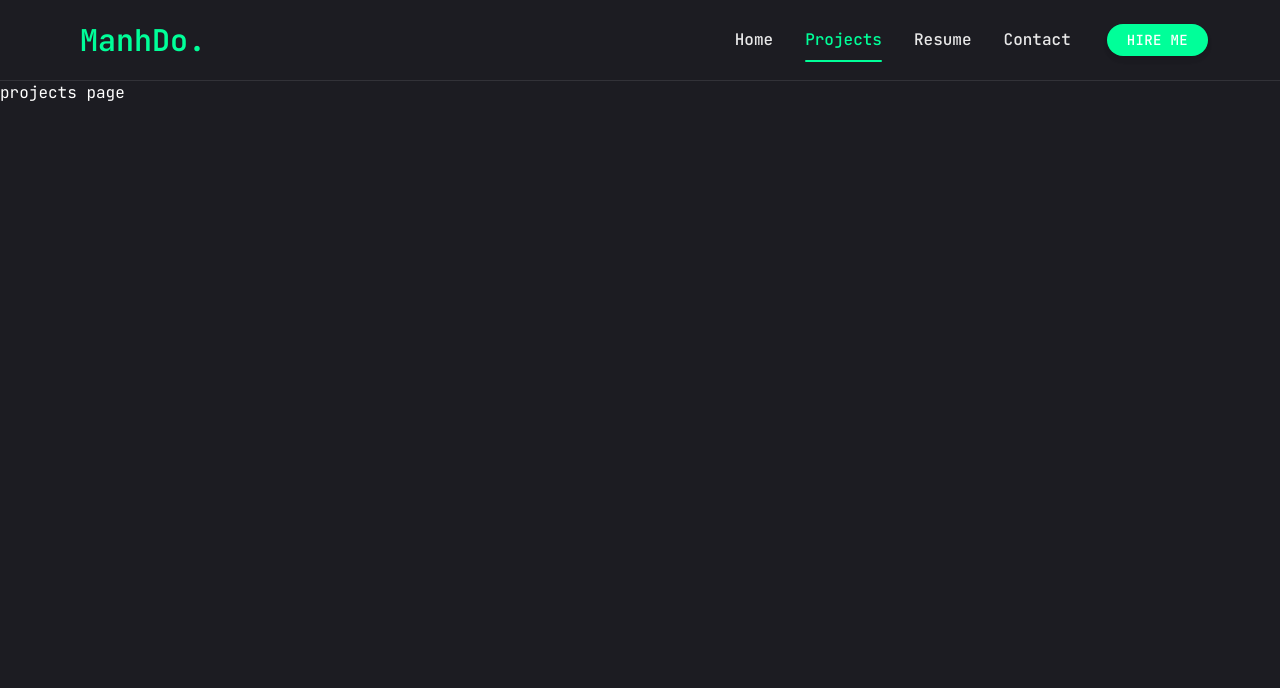
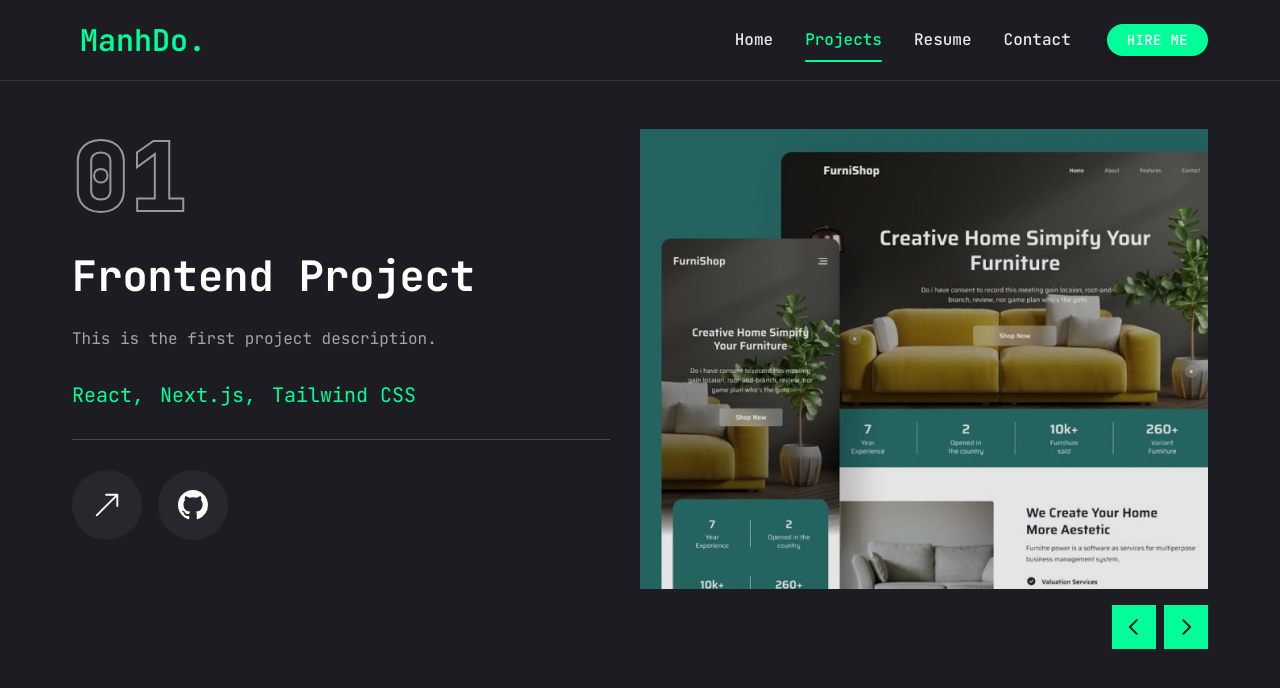
Before and after one commit to DoTienManhCoder/my_cv, a Next.js app: page /projects in a window 1280 px wide. Shown: the top 688 px of the page. Built offline with nearby package versions, Linux system fonts and the light colour scheme.

Commit message:
Add project section with slider and navigation buttons; update styles

```diff
--- a/app/globals.css
+++ b/app/globals.css
@@ -75,4 +75,8 @@
     .h3 {
       @apply text-[20px] xl:text-[24px] font-semibold leading-[1.1];
     }
+    .text-outline {
+      -webkit-text-stroke: 2px rgb(154, 151, 151);
+      text-stroke: 2px rgb(214, 202, 202);
+    }
   }
--- a/app/projects/page.jsx
+++ b/app/projects/page.jsx
@@ -1,11 +1,177 @@
-import React from 'react'
+"use client";
 
-const page = () => {
+import { motion } from "framer-motion";
+import React, { useState } from "react";
+import { Swiper, SwiperSlide } from "swiper/react";
+import "swiper/css";
+import { BsArrowUpRight, BsGithub } from "react-icons/bs";
+import {
+  Tooltip,
+  TooltipContent,
+  TooltipProvider,
+  TooltipTrigger,
+} from "@/components/ui/tooltip";
+
+import Link from "next/link";
+import Image from "next/image";
+
+import WorkSliderBtns from "@/components/WorkSliderBtns";
+
+const projects = [
+  {
+    num: "01",
+    category: "frontend",
+    title: "Project One",
+    description: "This is the first project description.",
+    stack: [{ name: "React" }, { name: "Next.js" }, { name: "Tailwind CSS" }],
+    image: "/assets/work/thumb1.png",
+    live: "https://example.com/project-one",
+    github: "",
+  },
+  {
+    num: "02",
+    category: "fullstack",
+    title: "Project 2",
+    description: "This is the first project description.",
+    stack: [{ name: "React" }, { name: "Next.js" }, { name: "Tailwind CSS" }],
+    image: "/assets/work/thumb2.png",
+    live: "https://example.com/project-one",
+    github: "",
+  },
+  {
+    num: "03",
+    category: "backend",
+    title: "Project One",
+    description: "This is the first project description.",
+    stack: [{ name: "React" }, { name: "Next.js" }, { name: "Tailwind CSS" }],
+    image: "/assets/work/thumb3.png",
+    live: "https://example.com/project-one",
+    github: "",
+  },
+];
+
+const Project = () => {
+  const [project, setProject] = useState(projects[0]);
+
+  const handleSlideChange = (swiper) => {
+    const currentIndex = swiper.activeIndex;
+    setProject(projects[currentIndex]);
+  };
   return (
-    <div>
-      projects page
-    </div>
-  )
-}
+    <motion.section
+      initial={{ opacity: 0 }}
+      animate={{
+        opacity: 1,
+        transition: { duration: 0.5, delay: 0.4, ease: "easeIn" },
+      }}
+      className="min-h-[80vh] flex flex-col justify-center py-12 xl:px-0"
+    >
+      <div className="container mx-auto">
+        <div className="flex flex-col xl:flex-row xl:gap-[30px]">
+          <div className="w-full xl:w-[50%] xl:h-[460px] flex flex-col xl:justify-between order-2 xl:order-none">
+            <div className="flex flex-col gap-[30px] h-[50%]">
+              {/* outline num */}
+              <div className="text-8xl leading-none font-extrabold text-transparent text-outline">
+                {project.num}
+              </div>
 
-export default page
+              {/* project category */}
+              <h2 className="text-[42px] font-bold leading-none text-white group-hover:text-accent transition-all duration-500 capitalize">
+                {project.category} project
+              </h2>
+
+              {/* project description */}
+              <p className="text-white/60">{project.description}</p>
+
+              {/* project stack */}
+              <ul className="flex gap-4">
+                {project.stack.map((item, index) => {
+                  return (
+                    <li key={index} className="text-xl text-accent">
+                      {item.name}
+                      {/* remove ,*/}
+                      {index !== project.stack.length - 1 && ","}
+                    </li>
+                  );
+                })}
+              </ul>
+
+              {/* border */}
+              <div className="border-b border-white/20"></div>
+
+              {/* button */}
+              <div className="flex items-center gap-4">
+                {/* Live button */}
+                <Link href={project.live}>
+                  <TooltipProvider delayDuration={100}>
+                    <Tooltip>
+                      <TooltipTrigger className="w-[70px] h-[70px] rounded-full flex items-center justify-center bg-white/5 group">
+                        <BsArrowUpRight className="text-white text-3xl group-hover:text-accent" />
+                      </TooltipTrigger>
+
+                      <TooltipContent>
+                        <p>Live Project</p>
+                      </TooltipContent>
+                    </Tooltip>
+                  </TooltipProvider>
+                </Link>
+
+                {/* Github button */}
+                <Link href={project.github}>
+                  <TooltipProvider delayDuration={100}>
+                    <Tooltip>
+                      <TooltipTrigger className="w-[70px] h-[70px] rounded-full flex items-center justify-center bg-white/5 group">
+                        <BsGithub className="text-white text-3xl group-hover:text-accent" />
+                      </TooltipTrigger>
+
+                      <TooltipContent>
+                        <p>Github repository</p>
+                      </TooltipContent>
+                    </Tooltip>
+                  </TooltipProvider>
+                </Link>
+              </div>
+            </div>
+          </div>
+
+          <div className="w-full xl:w-[50%]">
+            <Swiper
+              spaceBetween={30}
+              slidesPerView={1}
+              className="xl:h-[520px] mb-12"
+              onSlideChange={handleSlideChange}
+            >
+              {projects.map((project, index) => {
+                return (
+                  <SwiperSlide key={index} className="w-full">
+                    <div className="h-[460px] relative group flex items-center justify-center bg-pink-50/20">
+                      {/* overlay */}
+                      <div className="absolute top-0 bottom-0 w-full h-full bg-black/10 z-10"></div>
+
+                      {/* image */}
+                      <div className="relative w-full h-full">
+                        <Image
+                          src={project.image}
+                          fill
+                          className="object-cover"
+                          alt=""
+                        />
+                      </div>
+                    </div>
+                  </SwiperSlide>
+                );
+              })}
+              {/* slide button */}
+              <WorkSliderBtns
+                containerStyles="flex gap-2 absolute right-0 bottom-[calc(50%_-_22px)] xl:bottom-0 z-20 w-full justify-between xl:w-max xl:justify-none"
+                btnStyles="bg-accent hover:bg-accent-hover text-primary text-[22px] w-[44px] h-[44px] flex justify-center items-center transition-all"
+              />
+            </Swiper>
+          </div>
+        </div>
+      </div>
+    </motion.section>
+  );
+};
+
+export default Project;
--- /dev/null
+++ b/components/WorkSliderBtns.jsx
@@ -0,0 +1,35 @@
+"use client";
+
+import { useSwiper } from "swiper/react";
+import { PiCaretLeftBold, PiCaretRightBold } from "react-icons/pi";
+
+const WorkSliderBtns = ({ containerStyles = "", btnStyles = "", iconStyles = "" }) => {
+  const swiper = useSwiper();
+
+  // Phòng lỗi khi chưa có instance (ví dụ render trước khi Swiper mount)
+  if (!swiper) return null;
+
+  return (
+    <div className={containerStyles}>
+      <button
+        type="button"
+        className={btnStyles}
+        onClick={() => swiper.slidePrev()}
+        aria-label="Previous slide"
+      >
+        <PiCaretLeftBold className={iconStyles} />
+      </button>
+
+      <button
+        type="button"
+        className={btnStyles}
+        onClick={() => swiper.slideNext()}
+        aria-label="Next slide"
+      >
+        <PiCaretRightBold className={iconStyles} />
+      </button>
+    </div>
+  );
+};
+
+export default WorkSliderBtns;
```
